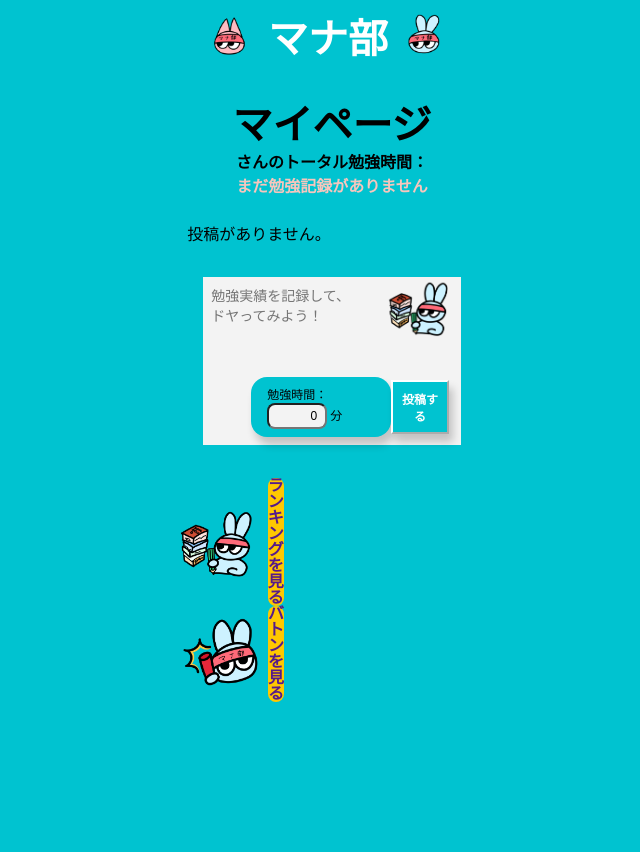
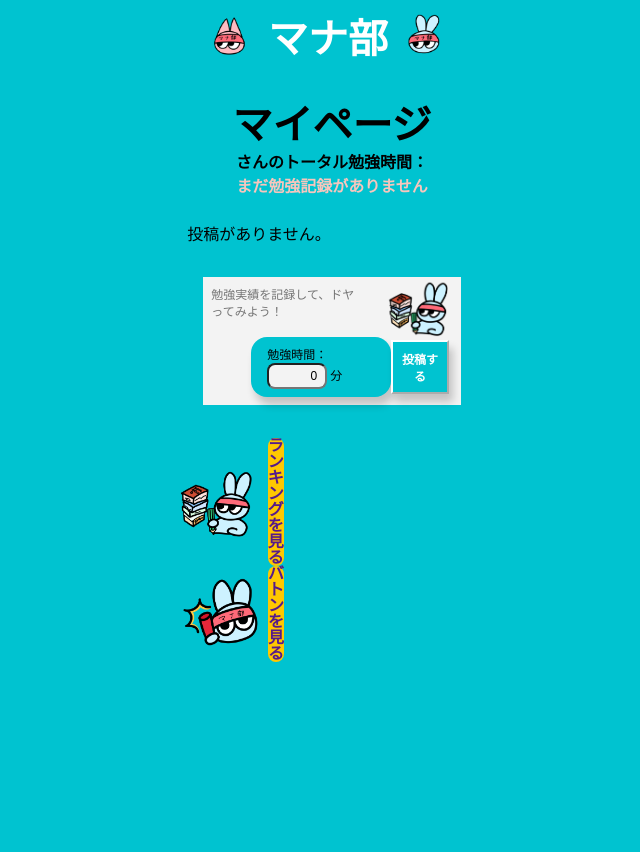
Before and after one commit to RareTECH-Jteam/Team-J_main, a Flask app: template SNSApp/templates/post/mypage.html in a window 1280 px wide. Shown: the whole page, without its empty margins (308-948 px from the left). Run offline with Flask 2, Linux system fonts and the light colour scheme; the template is opened without the code that fills it, so the values that code supplies are empty; some libraries are stand-ins or nearby versions.

Commit message:
リストがある画面にスクロールバーを追加

```diff
--- a/SNSApp/static/css/mypage.css
+++ b/SNSApp/static/css/mypage.css
@@ -1,5 +1,5 @@
 /*とりあえずページを中央揃えに */
-.mypage {
+.page {
     max-width: 600px; /* 横幅制限（スマホ想定） */
     margin: 0 auto; /*　全体を中央寄せに */
     padding: 0 16px; /* 端の余白（スマホで詰まりすぎを防ぐ） */
@@ -24,6 +24,11 @@
 
 .study-time-number {
     color: #f7c6bd;
+}
+
+.post-list {
+    max-height: 240px; /* 投稿リストは画面スクロールさせて、フッターまで一画面に収める */
+    overflow-y: auto;
 }
 
 .post-card {
@@ -73,13 +78,13 @@
 
 .new-post textarea {
     flex: 1; /* 残り幅全部使う */
-    min-height: 80px;
+    min-height: 56px;
     border: none;
     resize: none;
-    font-size: 14px;
+    font-size: 12px;
     background-color: #F3F3F3;
     padding: 8px;
-    padding-bottom: 80px;
+    padding-bottom: 64px;
 }
 
 .post-image {
--- a/SNSApp/templates/post/mypage.html
+++ b/SNSApp/templates/post/mypage.html
@@ -9,7 +9,7 @@
 {% endblock %}
 
 {% block content %}
-<div class="mypage">
+<div class="page">
     <!-- メイン -->
     <main>
         <div class="page-title">
@@ -27,7 +27,7 @@
             {% else %}
                 {{ total_minutes }}分
             {% endif %}
-             <!-- 勉強時間を「時間」＋「分」に換算して表示　はBEで処理してくれる！ -->
+            <!-- 勉強時間を「時間」＋「分」に換算して表示　はBEで処理してくれる！ -->
             </div>
         </div>
         {% with messages = get_flashed_messages(with_categories=true) %} <!-- 一時的なメッセージあれば表示 -->
```
Also changed, not shown: SNSApp/static/css/baton.css (+6 -1 lines), SNSApp/static/css/post.css (+7 -2 lines).
